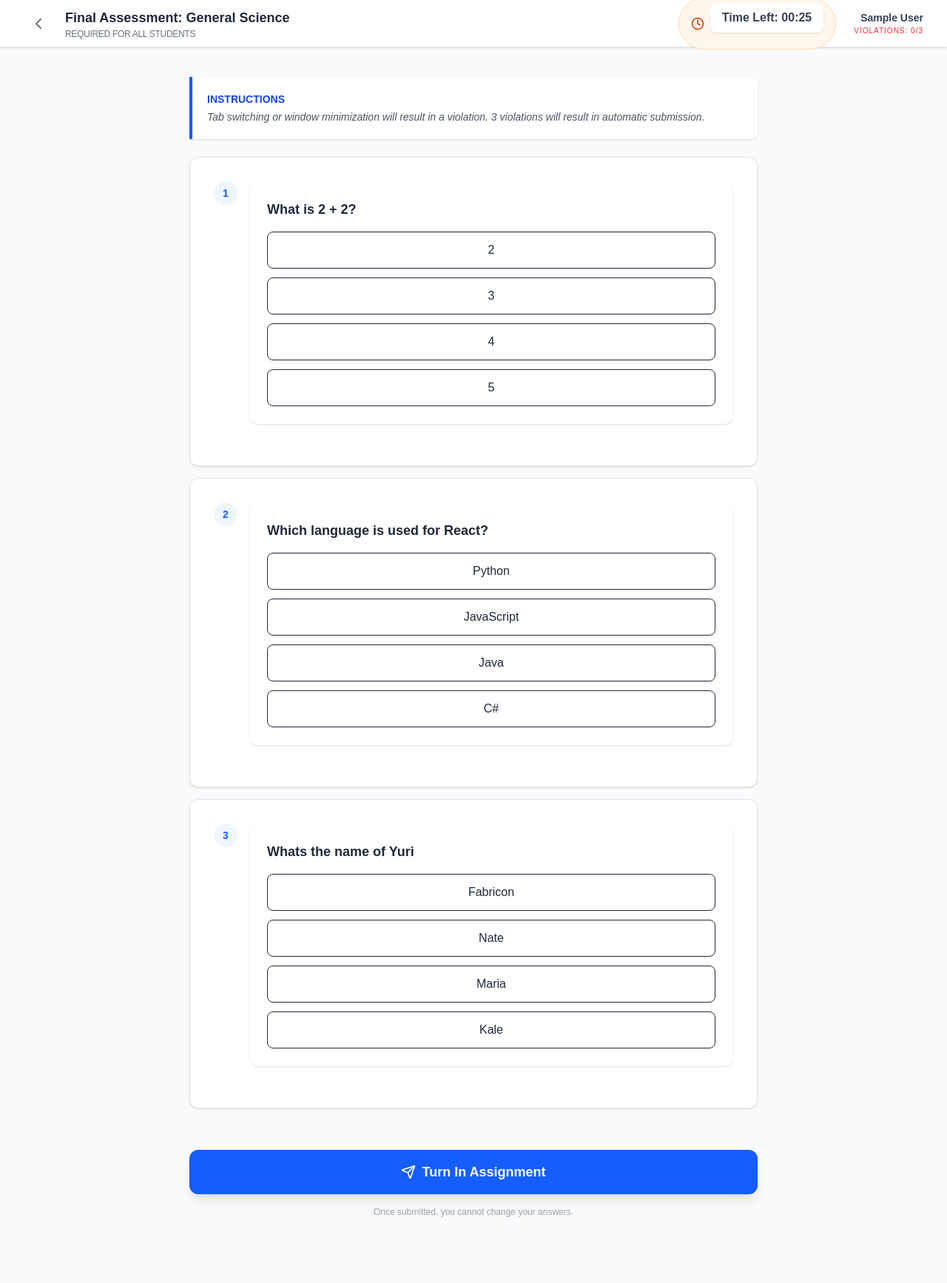
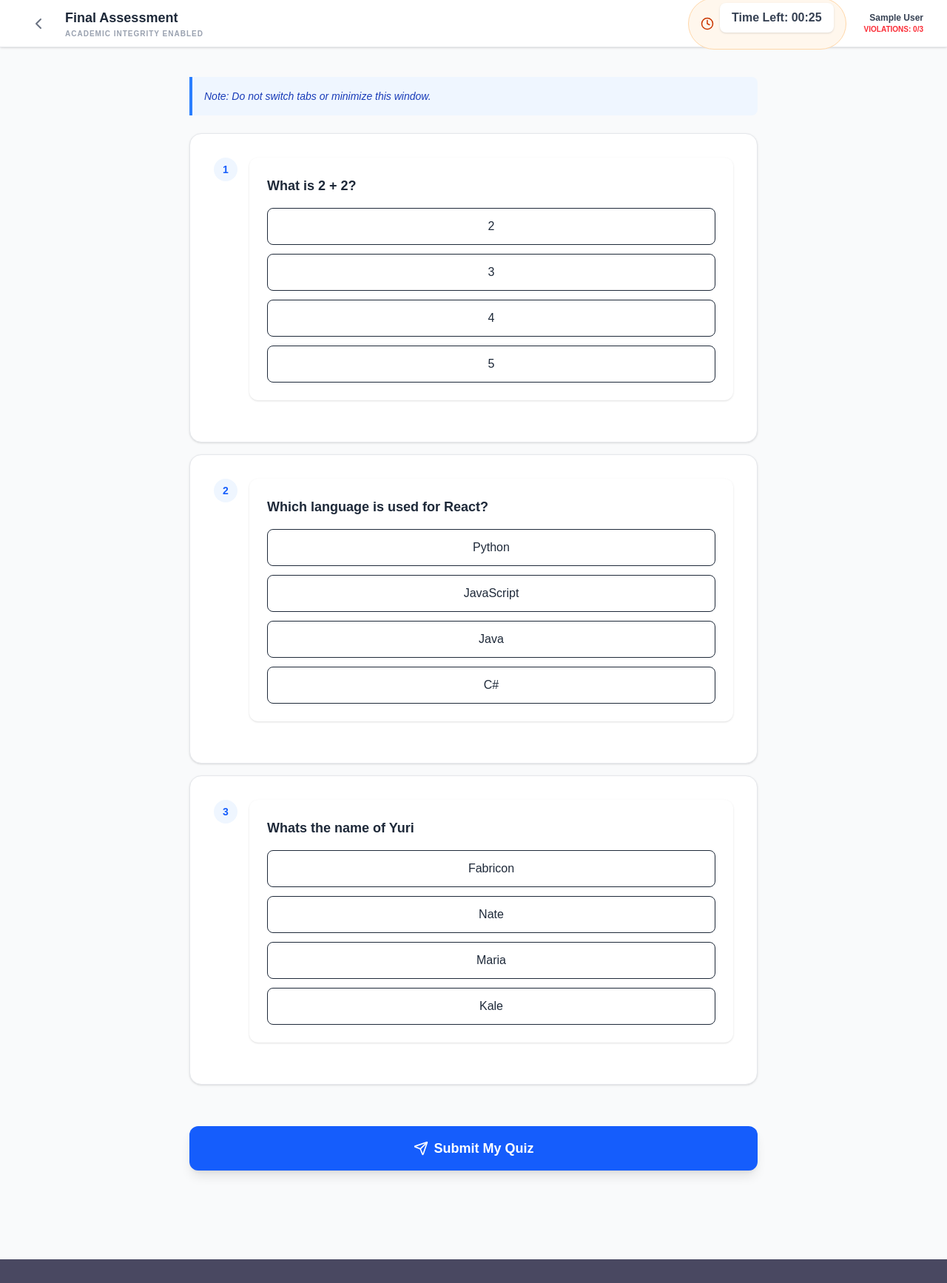
Before and after one commit to Galas25/quiz-application, a React (Vite) app: page /quiz in a window 1280 px wide. Shown: the whole page at 74% size. After the commit the page ends 1702 px from the top, so only its background shows below. Built offline with nearby package versions, Linux system fonts and the light colour scheme; sample sign-in values are in the browser's storage.

Commit message:
fix: refactor violation tracking to use context state and improved warning UI

```diff
--- a/src/context/QuizContext.jsx
+++ b/src/context/QuizContext.jsx
@@ -6,28 +6,30 @@ export const QuizProvider = ({ children }) => {
   const [quizData, setQuizData] = useState([]);
   const [violations, setViolations] = useState(0);
 
-  // 1. IMPROVED INITIALIZATION: Grab data immediately from localStorage
+  // 1. Initialize currentUser
   const [currentUser, setCurrentUser] = useState(() => {
     const savedUser = localStorage.getItem("currentUser");
     if (!savedUser) return null;
     try {
       const parsed = JSON.parse(savedUser);
-      return parsed.name || parsed; // Handles both object and string formats
+      return parsed.name || parsed;
     } catch {
       return savedUser;
     }
   });
 
+  // 2. Initialize results
   const [results, setResults] = useState(() => {
     const savedResults = localStorage.getItem("results");
     return savedResults ? JSON.parse(savedResults) : [];
   });
 
+  // 3. Initialize release status
   const [released, setReleased] = useState(() => {
     return localStorage.getItem("released") === "true";
   });
 
-  // 2. Load quiz questions (Keep this as is)
+  // 4. Load questions
   useEffect(() => {
     fetch("/questions.json")
       .then(res => res.json())
@@ -35,53 +37,38 @@ export const QuizProvider = ({ children }) => {
       .catch(err => console.error("Error loading questions:", err));
   }, []);
 
-  // 3. PERSISTENCE: Save to localStorage whenever state changes
+  // 5. Persistence Effects
   useEffect(() => {
     localStorage.setItem("results", JSON.stringify(results));
   }, [results]);
 
   useEffect(() => {
-    if (currentUser) {
-      // Consistency check: ensure we store it in a way that the initializer above likes
-      localStorage.setItem("currentUser", JSON.stringify({ name: currentUser }));
-    } else {
-      localStorage.removeItem("currentUser");
-    }
-  }, [currentUser]);
-
-  useEffect(() => {
     localStorage.setItem("released", released.toString());
   }, [released]);
 
-  // --- Functions (logViolation, submitQuiz, releaseScores) ---
-  // You can keep these exactly as they are in your original code!
+  // --- FUNCTIONS ---
 
   const logViolation = () => {
-    let updatedCount;
-    setViolations(v => {
-      updatedCount = v + 1;
-      return updatedCount;
-    });
-    return updatedCount;
+    setViolations(prev => prev + 1);
   };
 
-  const submitQuiz = (answers, name) => {
+  const submitQuiz = (answers, name, subject = "General Quiz") => {
     const studentName = name || currentUser || "Student";
-    const finalViolations = violations;
 
-    const newResults = [
-      ...results,
-      {
-        name: studentName,
-        answers,
-        timestamp: Date.now(),
-        violations: finalViolations
-      }
-    ];
+    // Use the current value of 'violations' state
+    const newEntry = {
+      name: studentName,
+      subject: subject,
+      answers,
+      timestamp: Date.now(),
+      violations: violations
+    };
 
-    setResults(newResults);
+    setResults(prevResults => [...prevResults, newEntry]);
+
+    // Reset violations ONLY after submitting
+    setViolations(0);
     localStorage.setItem("quizTaken", "true");
-    setViolations(0);
   };
 
   const releaseScores = () => {
--- a/src/pages/QuizPage.jsx
+++ b/src/pages/QuizPage.jsx
@@ -1,19 +1,18 @@
 import { useState, useEffect, useContext, useCallback } from "react";
 import { useNavigate } from "react-router-dom";
 import { QuizContext } from "../context/QuizContext";
-import { Clock, AlertTriangle, Send, ChevronLeft } from "lucide-react"; // Added icons
+import { Clock, Send, ChevronLeft } from "lucide-react";
 import Timer from "../components/Timer";
 import Question from "../components/Question";
 import ViolationPopup from "../components/ViolationPopup";
 
 export default function QuizPage() {
-  const { quizData, submitQuiz, logViolation, currentUser } = useContext(QuizContext);
-
+  const { quizData, submitQuiz, logViolation, currentUser, violations } = useContext(QuizContext);
   const [answers, setAnswers] = useState({});
   const [showPopup, setShowPopup] = useState(false);
-  const [violationCount, setViolationCount] = useState(0);
   const navigate = useNavigate();
 
+  // 1. Prevent re-taking the quiz
   useEffect(() => {
     const quizTaken = localStorage.getItem("quizTaken");
     if (quizTaken === "true") {
@@ -21,38 +20,44 @@ export default function QuizPage() {
     }
   }, [navigate]);
 
+  // 2. Wrap submit in useCallback
   const handleSubmit = useCallback(() => {
     submitQuiz(answers, currentUser);
     navigate("/result");
   }, [answers, currentUser, submitQuiz, navigate]);
 
+  // 3. Tab Tracking Logic
   useEffect(() => {
     const handleTabChange = () => {
       if (document.hidden) {
-        const updatedCount = logViolation();
-        setViolationCount(updatedCount);
+        logViolation();
         setShowPopup(true);
+      }
+    };
+    document.addEventListener("visibilitychange", handleTabChange);
+    return () => document.removeEventListener("visibilitychange", handleTabChange);
+  }, [logViolation]);
 
-        if (updatedCount >= 3) {
+  // 4. Auto-submit on 3rd violation
+  useEffect(() => {
+    if (violations >= 3) {
       handleSubmit();
     }
-      }
-    };
-
-    document.addEventListener("visibilitychange", handleTabChange);
-    return () => document.removeEventListener("visibilitychange", handleTabChange);
-  }, [logViolation, handleSubmit]);
+  }, [violations, handleSubmit]);
 
   const handleAnswer = (id, value) => {
     setAnswers(prev => ({ ...prev, [id]: value }));
   };
 
+  // 5. SAFETY CHECK: If no user, show login prompt
   if (!currentUser) {
     return (
-      <div className="flex flex-col items-center justify-center min-h-screen bg-gray-50 p-6">
-         <div className="text-center bg-white p-8 rounded-xl shadow-sm border border-gray-200">
-            <p className="text-lg text-gray-600 mb-4 font-medium">No student session detected.</p>
-            <button onClick={() => navigate("/login")} className="text-blue-600 font-semibold hover:underline">Return to Login</button>
+      <div className="flex flex-col items-center justify-center min-h-screen bg-gray-50">
+        <div className="bg-white p-8 rounded-xl shadow-md text-center">
+          <p className="mb-4 text-gray-600">No active session found.</p>
+          <button onClick={() => navigate("/")} className="text-blue-600 font-bold hover:underline">
+            Go to Login
+          </button>
         </div>
       </div>
     );
@@ -60,51 +65,46 @@ export default function QuizPage() {
 
   return (
     <div className="flex flex-col min-h-screen bg-gray-50">
-
-      {/* --- QUIZ HEADER --- */}
+      {/* --- HEADER --- */}
       <header className="h-16 bg-white border-b border-gray-200 px-8 flex items-center justify-between sticky top-0 z-30 shadow-sm">
         <div className="flex items-center gap-4">
-          <button
-            onClick={() => navigate("/studenthome")}
-            className="p-2 hover:bg-gray-100 rounded-full text-gray-500 transition"
-          >
+          <button onClick={() => navigate("/studenthome")} className="p-2 hover:bg-gray-100 rounded-full text-gray-500">
             <ChevronLeft size={24} />
           </button>
           <div>
-            <h1 className="text-lg font-semibold text-gray-800">Final Assessment: General Science</h1>
-            <p className="text-xs text-gray-500 font-medium uppercase tracking-tight">Required for all students</p>
+            <h1 className="text-lg font-bold text-gray-800">Final Assessment</h1>
+            <p className="text-[10px] text-gray-400 uppercase tracking-widest font-bold">Academic Integrity Enabled</p>
           </div>
         </div>
 
-        {/* Floating Timer in Header */}
         <div className="flex items-center gap-6">
           <div className="flex items-center gap-2 bg-orange-50 text-orange-700 px-4 py-1.5 rounded-full border border-orange-200 font-bold">
             <Clock size={18} />
             <Timer duration={30} onExpire={handleSubmit} />
           </div>
-          <div className="hidden md:flex flex-col items-end">
-             <span className="text-sm font-bold text-gray-700">{currentUser}</span>
-             <span className="text-[10px] text-red-500 uppercase tracking-widest">Violations: {violationCount}/3</span>
+          <div className="flex flex-col items-end">
+             <span className="text-xs font-bold text-gray-700">{currentUser}</span>
+             <span className="text-[10px] text-red-500 font-black">VIOLATIONS: {violations}/3</span>
           </div>
         </div>
       </header>
 
-      {/* --- QUIZ BODY --- */}
+      {/* --- MAIN QUIZ CONTENT --- */}
       <main className="flex-1 p-6 md:p-10">
         <div className="max-w-3xl mx-auto space-y-6">
 
-          {/* Instructions Box */}
-          <div className="bg-white border-l-4 border-blue-600 p-5 rounded-r-lg shadow-sm">
-             <h2 className="text-blue-700 font-bold text-sm uppercase mb-1">Instructions</h2>
-             <p className="text-gray-600 text-sm italic">
-               Tab switching or window minimization will result in a violation. 3 violations will result in automatic submission.
+          {/* Instructions */}
+          <div className="bg-blue-50 border-l-4 border-blue-500 p-4 rounded-r-lg">
+            <p className="text-blue-800 text-sm italic font-medium">
+              Note: Do not switch tabs or minimize this window.
             </p>
           </div>
 
-          {/* Question List */}
+          {/* QUESTIONS LIST - This is the part that might have been missing */}
           <div className="space-y-4">
-            {quizData.map((q, index) => (
-              <div key={q.id} className="bg-white p-8 rounded-xl border border-gray-200 shadow-sm transition-all hover:border-blue-200">
+            {quizData && quizData.length > 0 ? (
+              quizData.map((q, index) => (
+                <div key={q.id || index} className="bg-white p-8 rounded-2xl border border-gray-200 shadow-sm transition-all hover:border-blue-200">
                   <div className="flex gap-4">
                     <span className="flex-shrink-0 w-8 h-8 bg-blue-50 text-blue-600 rounded-full flex items-center justify-center font-bold text-sm">
                       {index + 1}
@@ -113,33 +113,36 @@ export default function QuizPage() {
                       <Question
                         question={q}
                         selected={answers[q.id]}
-                        onAnswer={val => handleAnswer(q.id, val)}
+                        onAnswer={(val) => handleAnswer(q.id, val)}
                       />
                     </div>
                   </div>
                 </div>
-            ))}
+              ))
+            ) : (
+              <div className="p-20 text-center text-gray-400">
+                Loading assessment questions...
+              </div>
+            )}
           </div>
 
-          {/* Submit Action Area */}
-          <div className="pt-8 pb-12">
+          {/* Submit Button */}
+          <div className="pt-8 pb-20">
             <button
-              className="group w-full flex items-center justify-center gap-2 px-6 py-4 bg-blue-600 text-white rounded-xl hover:bg-blue-700 transition-all font-bold text-lg shadow-lg hover:shadow-blue-200 active:scale-[0.98]"
               onClick={handleSubmit}
+              className="w-full flex items-center justify-center gap-2 px-6 py-4 bg-blue-600 text-white rounded-xl hover:bg-blue-700 transition-all font-bold text-lg shadow-lg"
             >
-              <Send size={20} className="group-hover:translate-x-1 group-hover:-translate-y-1 transition-transform" />
-              Turn In Assignment
+              <Send size={20} />
+              Submit My Quiz
             </button>
-            <p className="text-center text-gray-400 text-xs mt-4">
-               Once submitted, you cannot change your answers.
-            </p>
           </div>
         </div>
       </main>
 
+      {/* Violation Popup */}
       <ViolationPopup
         visible={showPopup}
-        count={violationCount}
+        count={violations}
         onClose={() => setShowPopup(false)}
       />
     </div>
```
Also changed, not shown: src/components/ViolationPopup.jsx (+32 -6 lines). Lines whose indentation alone changed are shown as unchanged.
